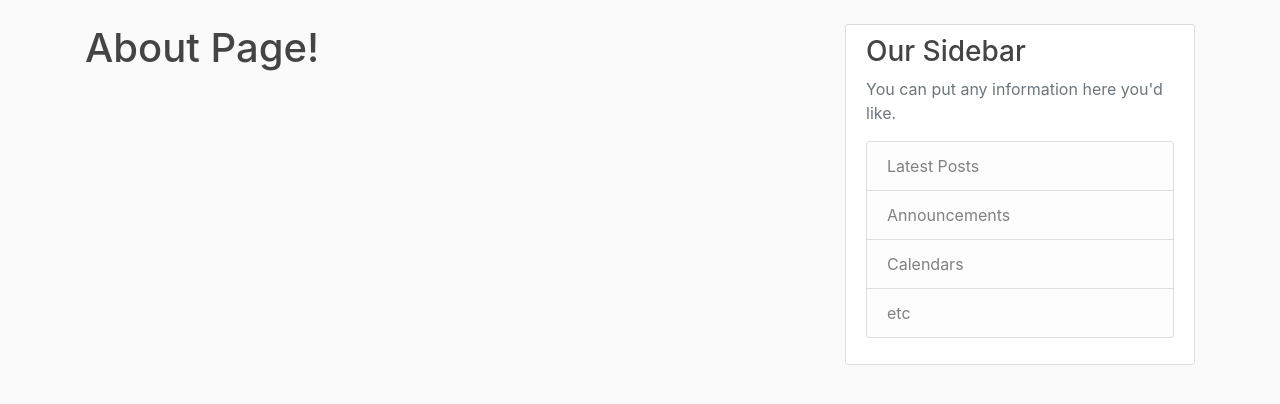
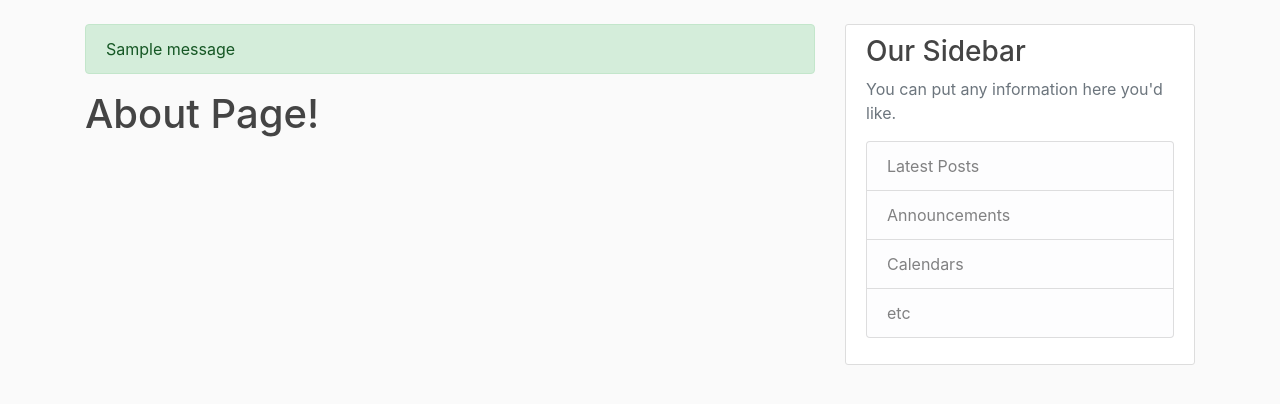
Before and after one commit to alexiworld/python, a Django app: page /about/ in a window 1280 px wide. Shown: the part 56-460 px from the top of the page. Run offline with Django 5.2, Linux system fonts and the light colour scheme; tables that the repository leaves empty hold one stand-in row (values such as "Sample post"); one stand-in notice (Sample message) is shown; some libraries are stand-ins or nearby versions.

Commit message:
Adding redirect to home page upon success, fixing missing messages import. Note that qwerty is frequently used password and therefore registration with this password will fail.

```diff
--- a/django_project/blog/templates/blog/base.html
+++ b/django_project/blog/templates/blog/base.html
@@ -42,6 +42,13 @@
     <main role="main" class="container">
         <div class="row">
             <div class="col-md-8">
+                {% if messages %}
+                    {% for message in messages %}
+                    <div class="alert alert-{{ message.tags }}">
+                        {{ message }}
+                    </div>
+                    {% endfor %}
+                {% endif %}
             {% block content %}{% endblock %}
             </div>
             <div class="col-md-4">
--- a/django_project/users/views.py
+++ b/django_project/users/views.py
@@ -1,5 +1,6 @@
-from django.shortcuts import render
+from django.shortcuts import render, redirect
 from django.contrib.auth.forms import UserCreationForm
+from django.contrib import messages
 
 # Create your views here.
 def register(request):
@@ -8,6 +9,7 @@ def register(request):
         if form.is_valid():
             username = form.cleaned_data.get('username')
             messages.success(request, f'Account created for {username}!')
+            return redirect('blog-home')
     else:
         form = UserCreationForm()
     return render(request, 'users/register.html', {'form': form})
```
